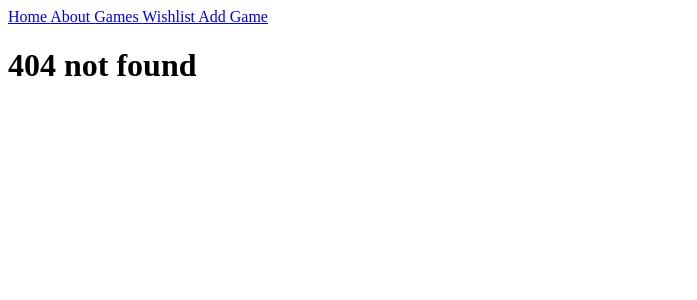
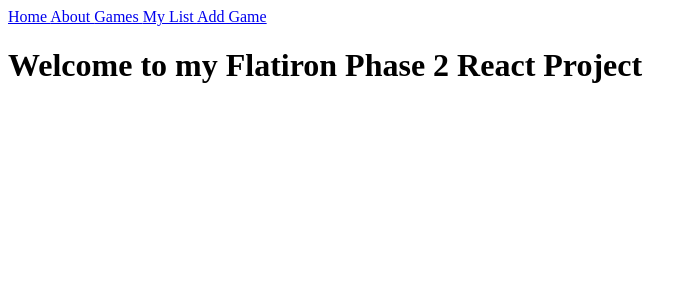
Before and after one commit to Renardo1985/Phase-2-Project, a React (Create React App) app: page /mylist in a window 1280 px wide. Before the commit this address had no page. Shown: the top 300 px of the page, without its empty margins (0-697 px from the left). Built offline with nearby package versions, Linux system fonts and the light colour scheme.

Commit message:
updates to nav bar

```diff
--- a/src/components/About.js
+++ b/src/components/About.js
@@ -3,7 +3,7 @@ import React from "react";
 function About() {
     return (
         <div id="about">
-            <h2>About</h2>
+            <h2>Catalog of MMO Games</h2>
         </div>
     );
 }
--- a/src/components/App.js
+++ b/src/components/App.js
@@ -26,7 +26,7 @@ function App() {
                 <Route path="/games/:id">
                     <GameDetails />
                 </Route>
-                <Route exact path="/wishlist">
+                <Route exact path="/mylist">
                     <Home />
                 </Route>
                 <Route exact path="/">
--- a/src/components/GameList.js
+++ b/src/components/GameList.js
@@ -1,6 +1,7 @@
 import React, { useEffect, useState } from "react";
 import GameItem from "./GameItem";
 import CategoryFilter from "./CategoryFilter";
+import { Link } from "react-router-dom";
 
 function GameList() {
     const [games, setGames] = useState([]);
@@ -35,6 +36,7 @@ function GameList() {
     return (
         <div id="games-list">
             <h2>GAMES</h2>
+            <Link to={`/new`}>Add New Game</Link>
             <CategoryFilter categories = {categories} selectedCat={selectedCat} setSelectedCat={setSelectedCat} search={search} setSearch={setSearch}/>
             <div>{gameItems}</div>
         </div>
--- a/src/components/Home.js
+++ b/src/components/Home.js
@@ -3,7 +3,7 @@ import React from "react";
 function Home() {
     return (
         <div id="home">
-            <h1>HOME</h1>
+            <h1>Welcome to my Flatiron Phase 2 React Project</h1>
         </div>
     );
 }
--- a/src/components/NavBar.js
+++ b/src/components/NavBar.js
@@ -7,7 +7,7 @@ function NavBar() {
             <NavLink exact to="/">Home </NavLink>
             <NavLink to="/about">About </NavLink>
             <NavLink to="/games">Games </NavLink>
-            <NavLink to="/games">Wishlist </NavLink>
+            <NavLink to="/games">My List </NavLink>
             <NavLink to="/new">Add Game </NavLink>
         </nav>
     );
--- a/src/components/NewGame.js
+++ b/src/components/NewGame.js
@@ -1,7 +1,5 @@
 import React, { useState } from "react";
 import { useHistory } from "react-router-dom";
-
-
 
 function NewGame() {
     const [title, setTitle] = useState("");
@@ -13,7 +11,6 @@ function NewGame() {
     const [publisher, setPublisher] = useState("");
     const [developer, setDeveloper] = useState("");
     const [release_date, setRdate] = useState("");
-
 
     const history = useHistory();
 
@@ -29,7 +26,6 @@ function NewGame() {
         })
             .then(r => r.json())
             .then(data => {
-                // redirect /projects/:id
                 history.push(`/games/${data.id}`)
             })
     }
```
Also changed, not shown: 2 other files (tests, documents, lock files or other folders).
